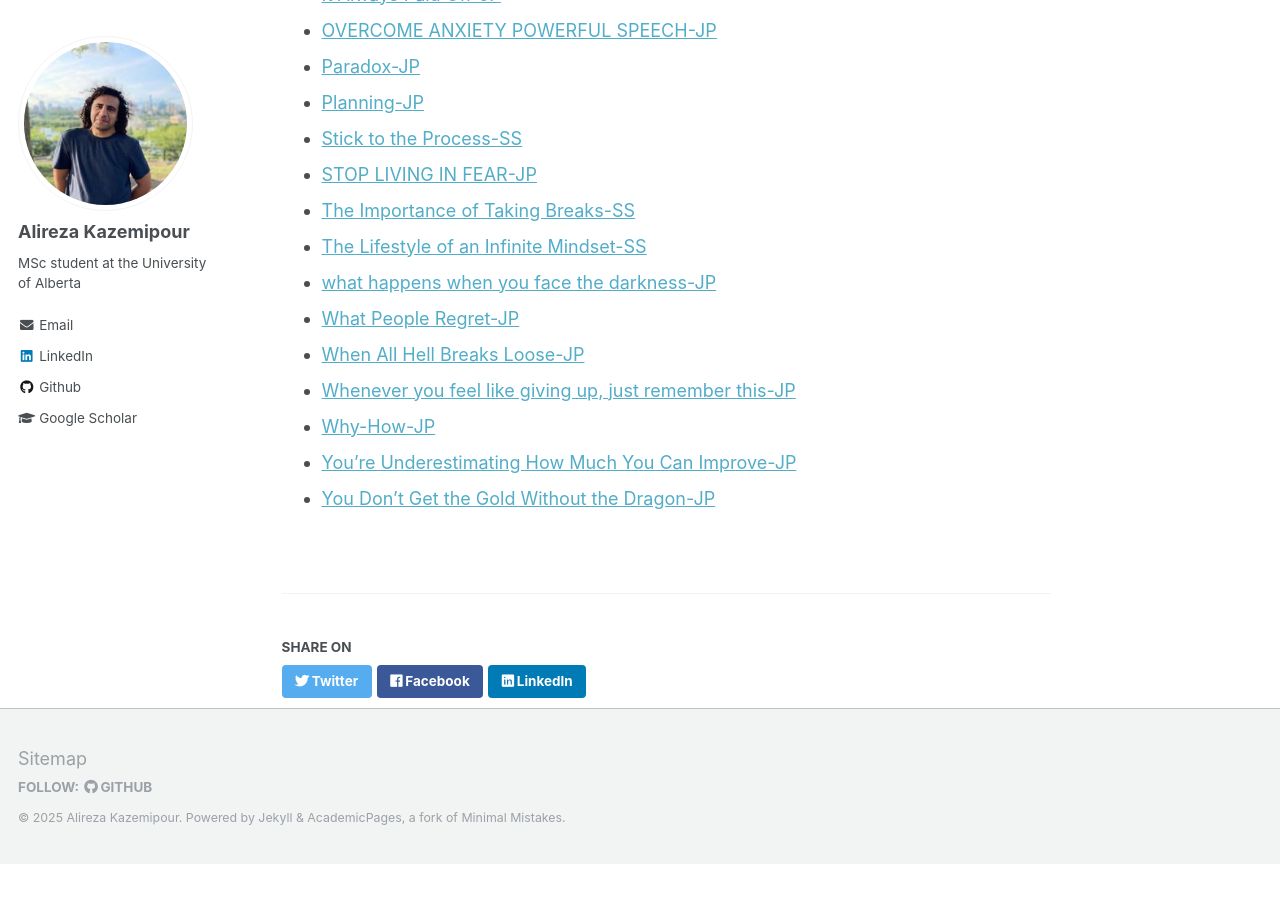
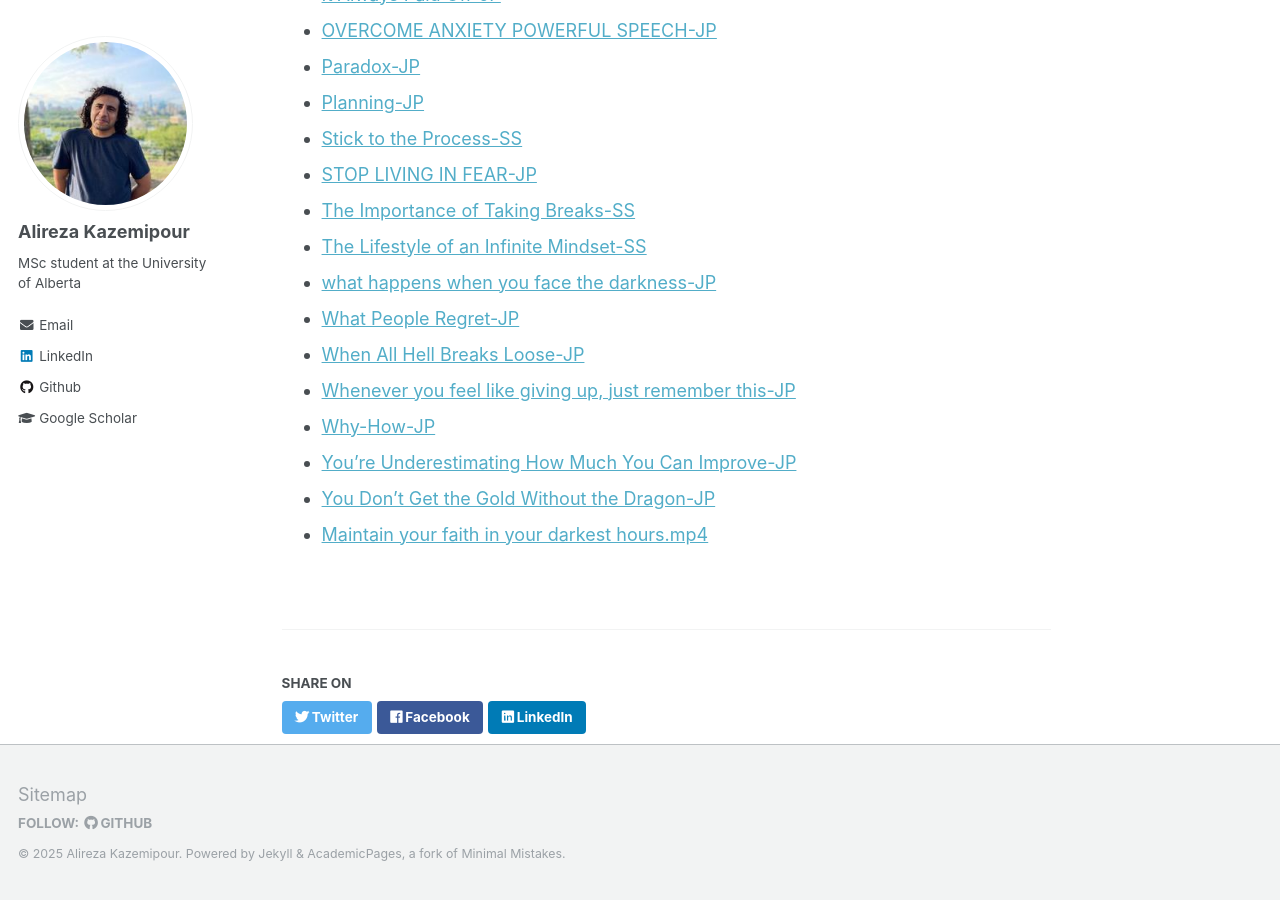
Before and after one commit to alirezakazemipour/alirezakazemipour.github.io, a Jekyll site: the page built from _misc/misc-1.md, in a window 1280 px wide and 900 px high, scrolled down 648 px. Built offline with Jekyll 4.4.1, drawn with Linux system fonts in a browser that asks for light colours; before the commit the page ends 1512 px from its top, so only the background shows below that.

Commit message:
add new video

```diff
--- a/_misc/misc-1.md
+++ b/_misc/misc-1.md
@@ -30,3 +30,4 @@ permalink: /misc/misc-1
 - [Why-How-JP](https://github.com/alirezakazemipour/alirezakazemipour.github.io/raw/refs/heads/master/_vids%2FWhy-How-JP.mp4)
 - [You're Underestimating How Much You Can Improve-JP](https://github.com/alirezakazemipour/alirezakazemipour.github.io/raw/refs/heads/master/_vids%2FYou%27re%20Underestimating%20How%20Much%20You%20Can%20Improve-JP.mp4)
 - [You Don’t Get the Gold Without the Dragon-JP](https://github.com/alirezakazemipour/alirezakazemipour.github.io/raw/refs/heads/master/_vids%2FYou%20Don%E2%80%99t%20Get%20the%20Gold%20Without%20the%20Dragon-JP.mp4)
+- [Maintain your faith in your darkest hours.mp4](https://github.com/alirezakazemipour/alirezakazemipour.github.io/raw/refs/heads/master/_vids%2FMaintain%20your%20faith%20in%20your%20darkest%20hours.mp4)
```
Also changed, not shown: 2 other files.
